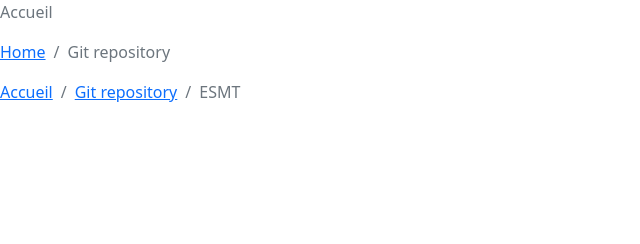
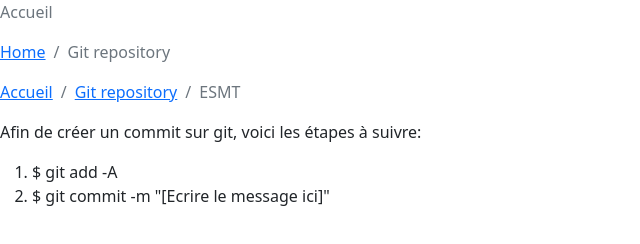
Before and after one commit to jlfrancisco/mpsi1-git-initiation, a plain HTML site: page article1.html in a window 1280 px wide. Shown: the whole page, without its empty margins (0-640 px from the left). Drawn offline with nearby package versions, Linux system fonts and the light colour scheme.

Commit message:
Saisie des etapes de commit

```diff
--- a/article1.html
+++ b/article1.html
@@ -32,6 +32,14 @@
           </nav>
 
 
+          <p>
+            Afin de créer un commit sur git, voici les étapes à suivre:
+            <ol>
+              <li>$ git add -A</li>
+              <li>$ git commit -m "[Ecrire le message ici]"</li>
+            </ol>
+          </p>
+
         <script src="https://cdn.jsdelivr.net/npm/bootstrap@5.0.0-beta1/dist/js/bootstrap.bundle.min.js" integrity="sha384-ygbV9kiqUc6oa4msXn9868pTtWMgiQaeYH7/t7LECLbyPA2x65Kgf80OJFdroafW" crossorigin="anonymous"></script>
     </body>
 </html>
```
